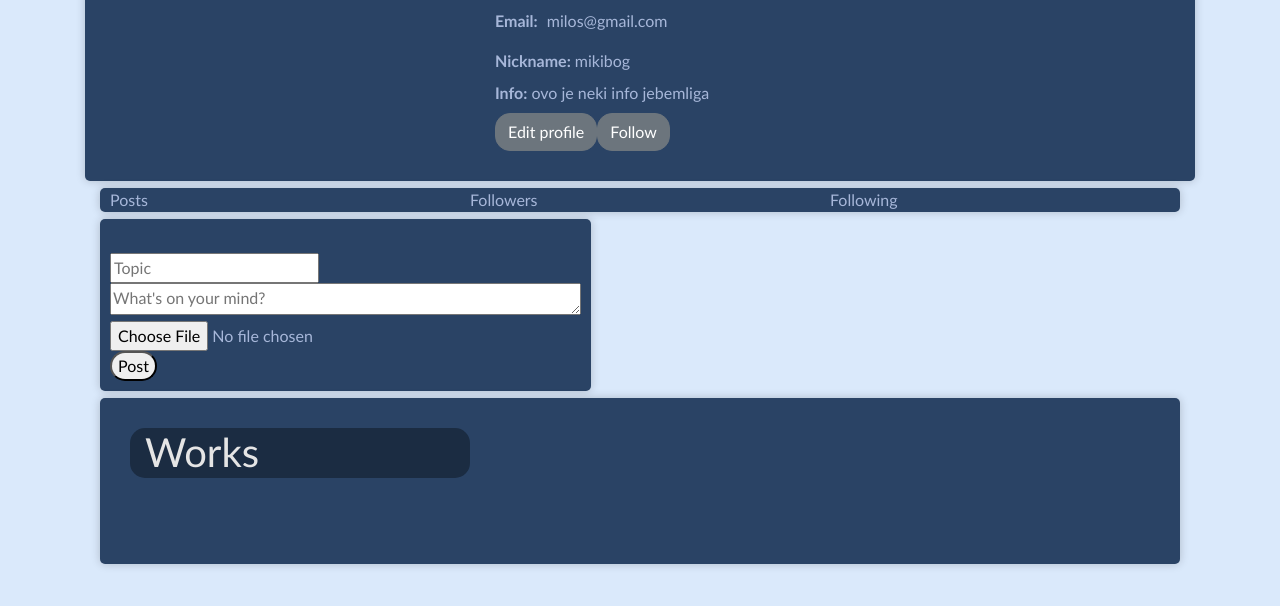
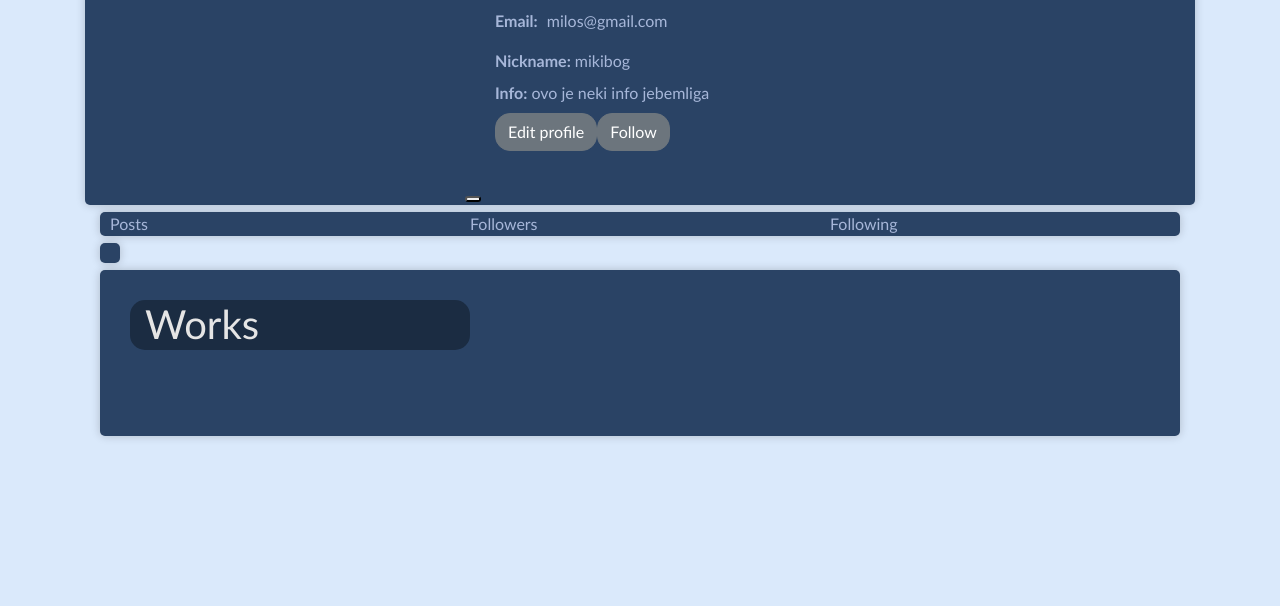
Before and after one commit to index-oo7/devsocnet, a PHP site: page /profile.php in a window 1280 px wide. Shown: the part 84-690 px from the top of the page. Run offline with PHP 8.4, Linux system fonts and the light colour scheme; a user stored in the database is signed in; data comes from the database, SQL or seed files in the repository; some libraries are stand-ins or nearby versions.

Commit message:
adding font awesome

```diff
--- a/pages/Profile/profile.php
+++ b/pages/Profile/profile.php
@@ -29,6 +29,9 @@
     <link rel="stylesheet" href="https://maxcdn.bootstrapcdn.com/bootstrap/4.0.0/css/bootstrap.min.css">
     <!-- Custom CSS -->
     <link rel="stylesheet" href="style.css">
+    <!-- Font Awesome -->
+    <link rel="stylesheet" href="https://cdnjs.cloudflare.com/ajax/libs/font-awesome/5.15.3/css/all.min.css" integrity="sha512-5RRvhvuGzCZMN0VPPtyz6yrFjM7pg5jm5bQDe7x/jxvf9Xj5H0ZFlhRo3q8u/KwzQV7Rmy6B1U6fAKGwuW9X4A==" crossorigin="anonymous" referrerpolicy="no-referrer" />
+
 
   </head>
 
@@ -59,6 +62,9 @@
               ?>
               </p>
             </div>
+            <div class="post">
+              <button id="btnPost" name="btnPost"><i class="fa-light fa-file-plus"></i></button>
+            </div>
           </div>
         </div>
       </div>
@@ -74,13 +80,13 @@
 
 
         <div class="adding">
-          <form action="profile.php" method="post" enctype="multipart/form-data"><br>
+          <!-- <form action="profile.php" method="post" enctype="multipart/form-data"><br>
           <input type="text" name="category" id="category" placeholder="Topic"><br>
           <textarea name="caption" rows="1" cols="50" placeholder="What's on your mind?"></textarea><br>
           <input type="file" name="file" id="file" value="Choose file"> <br>
-          <!-- zameniti input dugme regularnim dugmetom i resiti upload u backendu -->
+          //zameniti input dugme regularnim dugmetom i resiti upload u backendu//
           <button name="btnPost" type="submit">Post</button>
-          </form>
+          </form> -->
                 <!-- PHP -->
           <?php
           if(isset($_POST['btnPost'])){
@@ -116,6 +122,7 @@
     <script src="https://cdnjs.cloudflare.com/ajax/libs/popper.js/1.12.9/umd/popper.min.js"></script>
     <script src="https://maxcdn.bootstrapcdn.com/bootstrap/4.0.0/js/bootstrap.min.js"></script>
 
+
     <script src="../../scripts/jquery.js"></script>
     <script src="../../scripts/ajaxcalls.js"></script>
   </body>
--- a/pages/Profile/style.css
+++ b/pages/Profile/style.css
@@ -64,6 +64,10 @@ button{
   box-shadow: 0 0 10px rgba(0, 0, 0, 0.2);
   animation: slideup 1s ease-out;
   }
+.post{
+  height: 33.33%;
+
+}
 
 .counts{
   margin-top: 7px;
```
